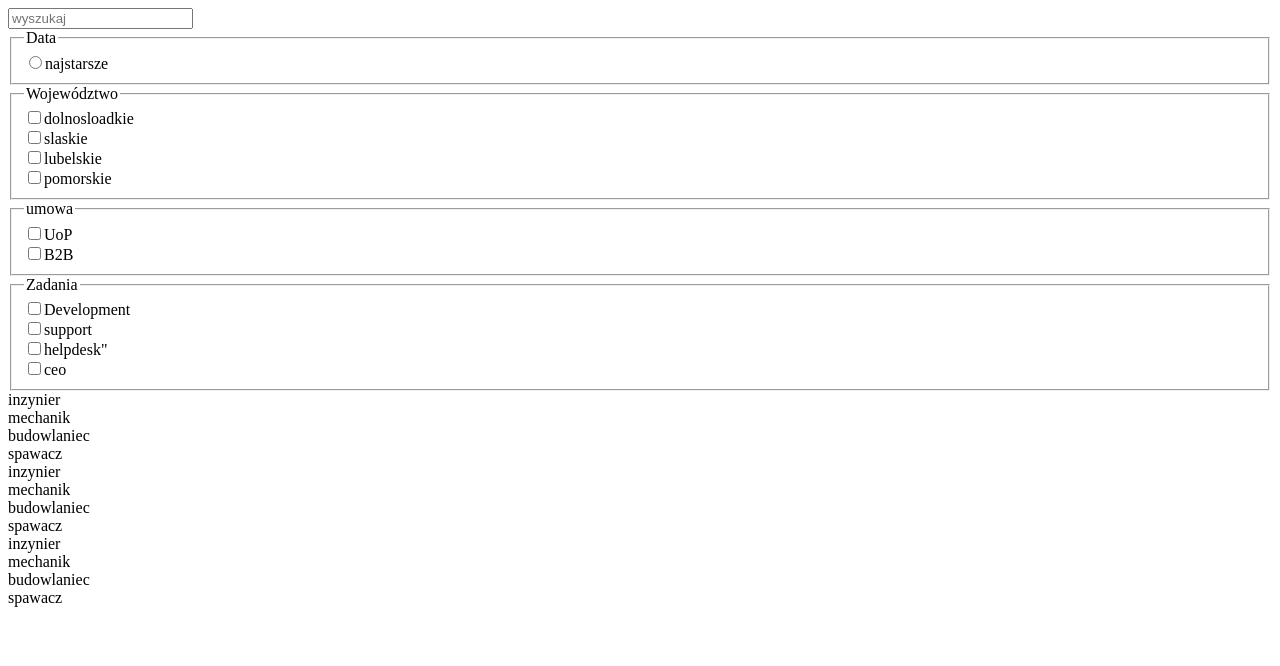
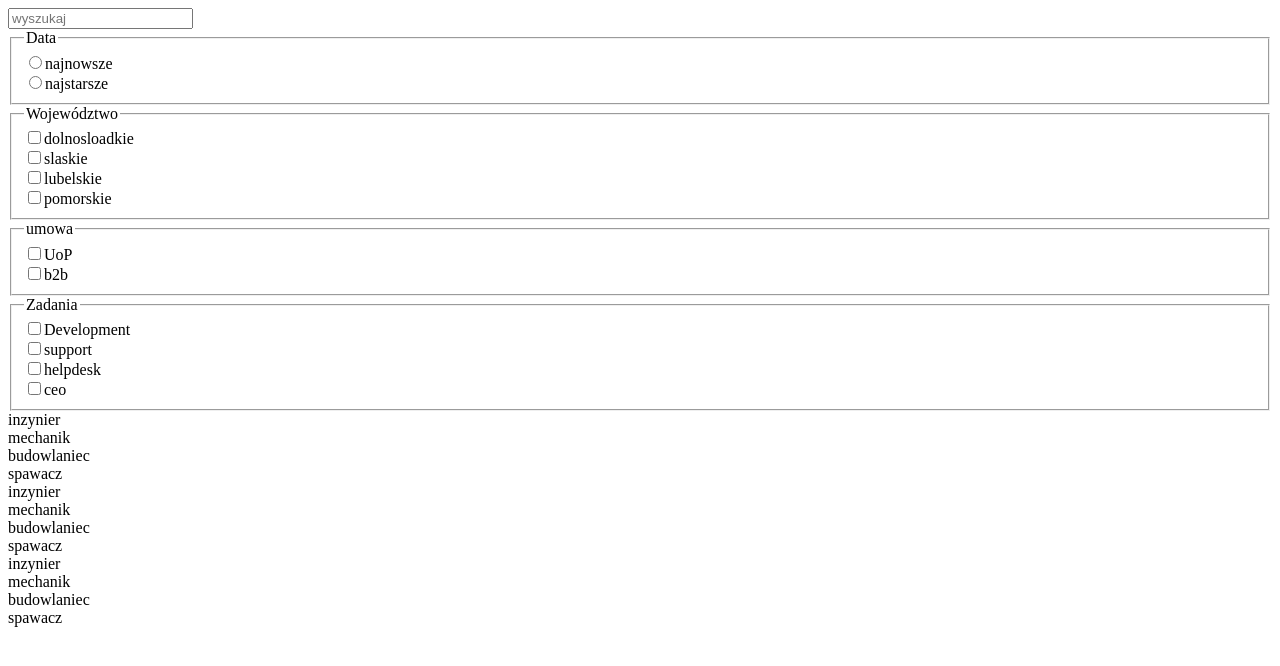
Before and after one commit to kacperNyk/Dynamic-sorting-js, a plain HTML site: page index.html in a window 1280 px wide. Drawn offline with Linux system fonts and the light colour scheme.

Commit message:
ostatnie szlify

```diff
--- a/index.html
+++ b/index.html
@@ -11,7 +11,7 @@
         <input class="input-field" id="search" type="text" placeholder="wyszukaj" onInput="dynamicSearchSort(search.value)">
         <fieldset>
             <legend>Data</legend>
-            <input class="input-field" id="newest" type="radio" name="date" value="najnowsze>najnowsze<br>
+            <input class="input-field" id="newest" type="radio" name="date" value="najnowsze">najnowsze<br>
             <input class="input-field" id="oldest" type="radio" name="date" value="najstarsze">najstarsze<br>
         </fieldset>
         <fieldset>
@@ -24,13 +24,13 @@
         <fieldset>
             <legend>umowa</legend>
             <input class="input-field" id="uop" type="checkbox" name="agremeent-type" value="uop">UoP<br>
-            <input class="input-field" id="b2b" type="checkbox" name="agremeent-type" value="b2b">B2B<br>
+            <input class="input-field" id="b2b" type="checkbox" name="agremeent-type" value="b2b">b2b<br>
         </fieldset>
         <fieldset>
             <legend>Zadania</legend>
             <input class="input-field" id="development" type="checkbox" name="tasks" value="development">Development<br>
             <input class="input-field" id="support" type="checkbox" name="tasks" value="support">support<br>
-            <input class="input-field" id="helpdesk" type="checkbox" name="tasks" value="helpdesk">helpdesk"<br>
+            <input class="input-field" id="helpdesk" type="checkbox" name="tasks" value="helpdesk">helpdesk<br>
             <input class="input-field" id="ceo" type="checkbox" name="tasks" value="ceo">ceo<br>
         </fieldset>
     </div>
@@ -38,33 +38,54 @@
     <script>
         const parentContainerForData =  document.getElementById("offerts-container")
         const tableOfData = [
-            {name: 'inzynier', tasks: ('development', 'support'), state: 'dolnoslaskie', date: '2021-09-12', agreement: ('B2B', 'uop')},
-            {name: 'mechanik', tasks: ('development', 'ceo', 'helpdesk'),  state: 'sloskie', date: '2021-09-22', agreement: 'B2B'},
+            {name: 'inzynier', tasks: ('development', 'support'), state: 'dolnoslaskie', date: '2021-09-12', agreement: ('b2b', 'uop')},
+            {name: 'mechanik', tasks: ('development', 'ceo', 'helpdesk'),  state: 'sloskie', date: '2021-09-22', agreement: 'b2b'},
             {name: 'budowlaniec', tasks: ( 'ceo', 'helpdesk'), state: "pomorskie", date: '2021-09-18', agreement: 'uop'},
-            {name: 'spawacz', tasks: ('helpdesk'), state: "lubelskie", date: '2021-09-25', agreement: 'B2B'},
-            {name: 'inzynier', tasks: ('development', 'support'), state: 'dolnoslaskie', date: '2021-09-12', agreement: ('B2B', 'uop')},
-            {name: 'mechanik', tasks: ('development', 'ceo', 'helpdesk'),  state: 'sloskie', date: '2021-09-22', agreement: 'B2B'},
+            {name: 'spawacz', tasks: ('helpdesk'), state: "lubelskie", date: '2021-09-25', agreement: 'b2b'},
+            {name: 'inzynier', tasks: ('development', 'support'), state: 'dolnoslaskie', date: '2021-09-12', agreement: ('b2b', 'uop')},
+            {name: 'mechanik', tasks: ('development', 'ceo', 'helpdesk'),  state: 'sloskie', date: '2021-09-22', agreement: 'b2b'},
             {name: 'budowlaniec', tasks: ( 'ceo', 'helpdesk'), state: "pomorskie", date: '2021-09-18', agreement: 'uop'},
-            {name: 'spawacz', tasks: ('helpdesk'), state: "lubelskie", date: '2021-09-25', agreement: 'B2B'},
-            {name: 'inzynier', tasks: ('development', 'support'), state: 'dolnoslaskie', date: '2021-09-12', agreement: ('B2B', 'uop')},
-            {name: 'mechanik', tasks: ('development', 'ceo', 'helpdesk'),  state: 'sloskie', date: '2021-09-22', agreement: 'B2B'},
+            {name: 'spawacz', tasks: ('helpdesk'), state: "lubelskie", date: '2021-09-25', agreement: 'b2b'},
+            {name: 'inzynier', tasks: ('development', 'support'), state: 'dolnoslaskie', date: '2021-09-12', agreement: ('b2b', 'uop')},
+            {name: 'mechanik', tasks: ('development', 'ceo', 'helpdesk'),  state: 'sloskie', date: '2021-09-22', agreement: 'b2b'},
             {name: 'budowlaniec', tasks: ( 'ceo', 'helpdesk'), state: "pomorskie", date: '2021-09-18', agreement: 'uop'},
-            {name: 'spawacz', tasks: ('helpdesk'), state: "lubelskie", date: '2021-09-25', agreement: 'B2B'}
+            {name: 'spawacz', tasks: ('helpdesk'), state: "lubelskie", date: '2021-09-25', agreement: 'b2b'}
         ]
-        tableOfData.forEach((elem) => {
+        tableOfData.map((elem) => {
             const div = document.createElement('div');
             div.textContent = elem.name;
             parentContainerForData.appendChild(div)
         })
-
-        const generatedInputsArr = [];
-        const inputsArr = [...document.querySelectorAll('.input-field')].forEach( (input) =>{
+        const checkedInputsArr = [];
+        const inputsArr = [...document.querySelectorAll('.input-field')].map( (input) =>{
             const elemID = input.id
             const inputElem = document.getElementById(`${elemID}`)
-            eval(`"const ${elemID} + 'inp' = ${inputElem}"`)
-            generatedInputsArr.push(`${elemID}`)
+            inputElem.addEventListener("click", () => {
+                if(inputElem.checked){
+                    checkedInputsArr.push(inputElem)
+                } else {
+                    checkedInputsArr.pop(inputElem)
+                }
+                sortByCheckedCheckboxes(checkedInputsArr)
+            })
         })
 
+        function sortByCheckedCheckboxes(...args){
+            // każdy objekt z listy tableofdata
+            tableOfData.forEach((elem) => {
+                // pobieram kazdy klucz z elementu i robie foreach
+                Object.keys(elem).forEach((key) => {
+                    args.forEach((arg) => {arg.forEach((elem) => {
+                        const argInputValue = elem.value
+                        // if(elem[key].includes(`${argInputValue}`)){
+                        //     const div = document.createElement('div');
+                        //     div.textContent = elem.name;
+                        //     parentContainerForData.appendChild(div)
+                        // }
+                    })})
+                })
+            })
+        }
 
         function dynamicSearchSort(query){
             parentContainerForData.textContent = '';
```
